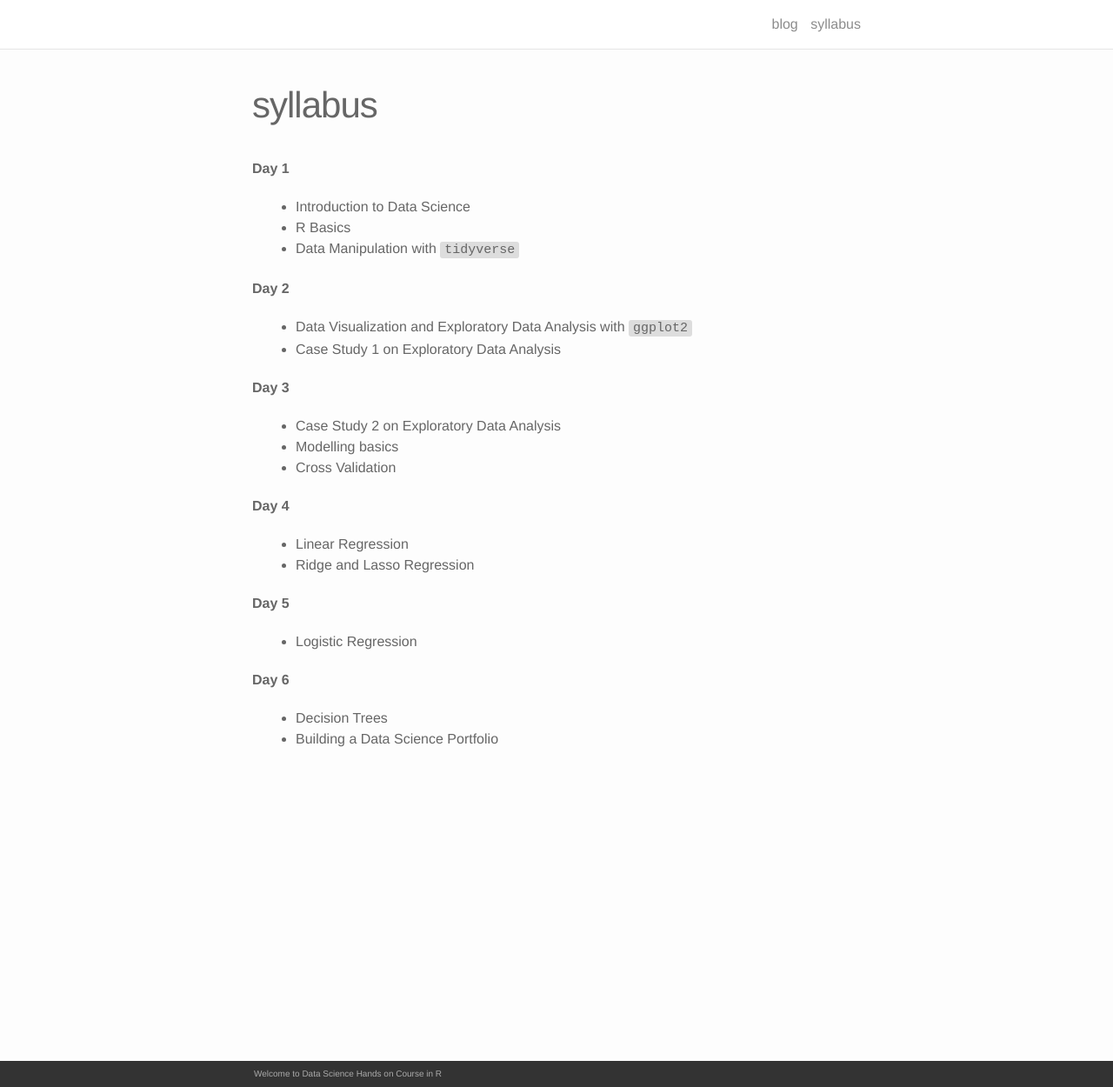
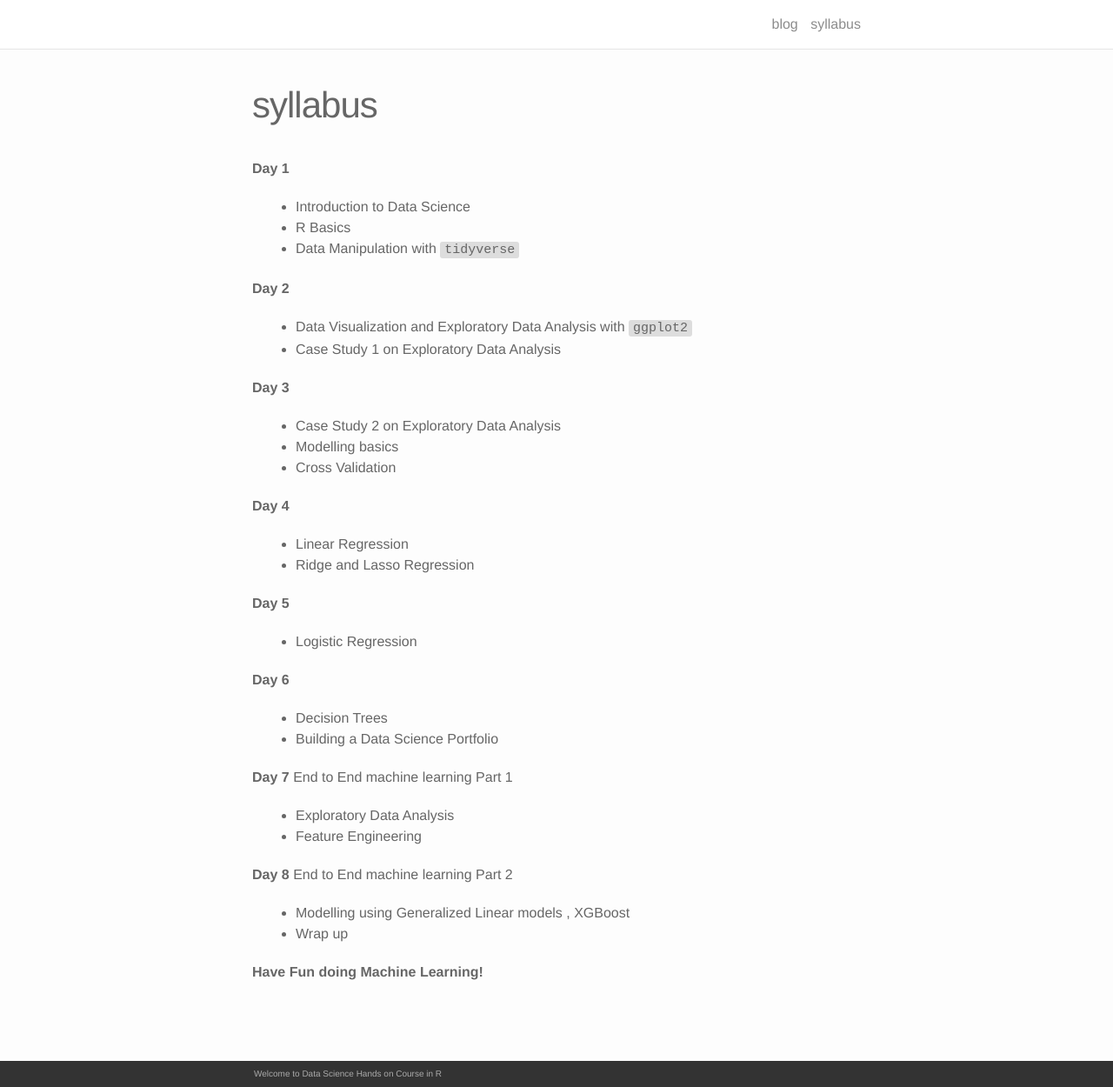
Before and after one commit to machinelearningfun/machinelearningfun.github.io, a Jekyll site: the page built from syllabus.md, in a window 1280 px wide and 1250 px high. Shown: the whole window at 87% size. Built offline with Jekyll 4.4.1, drawn with Linux system fonts in a browser that asks for light colours; nearby versions of some CDN libraries.

Commit message:
Syllabus changed

```diff
--- a/syllabus.md
+++ b/syllabus.md
@@ -31,3 +31,15 @@ description:
 **Day 6**
 * Decision Trees
 * Building a Data Science Portfolio
+
+**Day 7**
+End to End machine learning Part 1
+- Exploratory Data Analysis
+- Feature Engineering
+
+**Day 8**
+End to End machine learning Part 2
+- Modelling using Generalized Linear models , XGBoost
+- Wrap up
+
+**Have Fun doing Machine Learning!**
```
